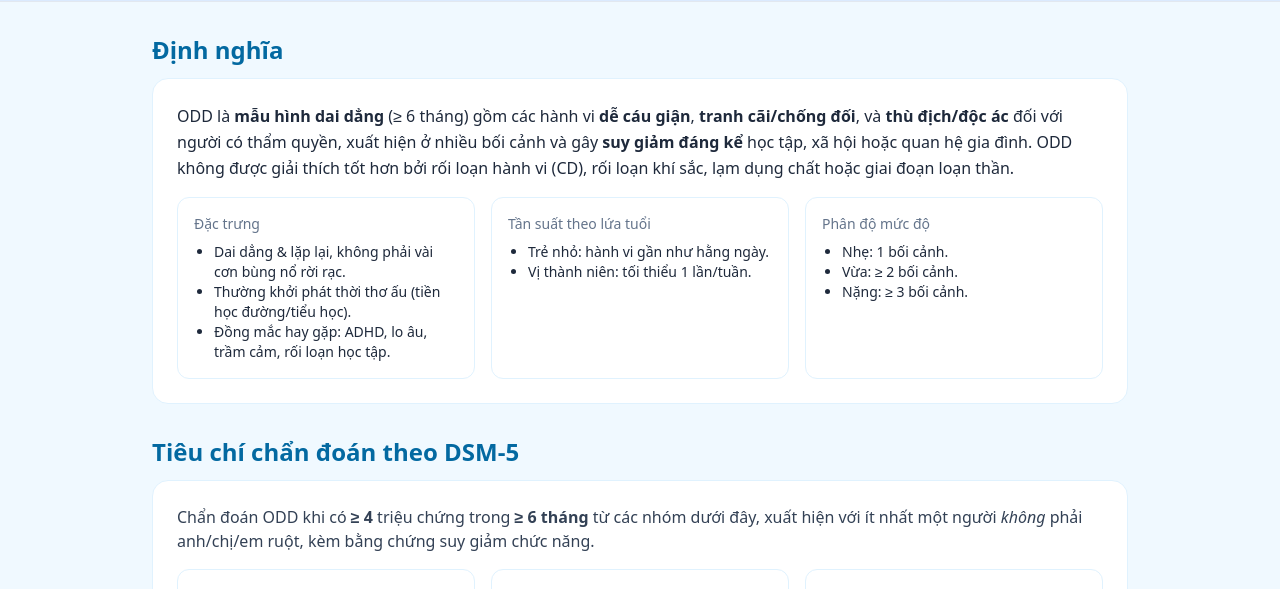
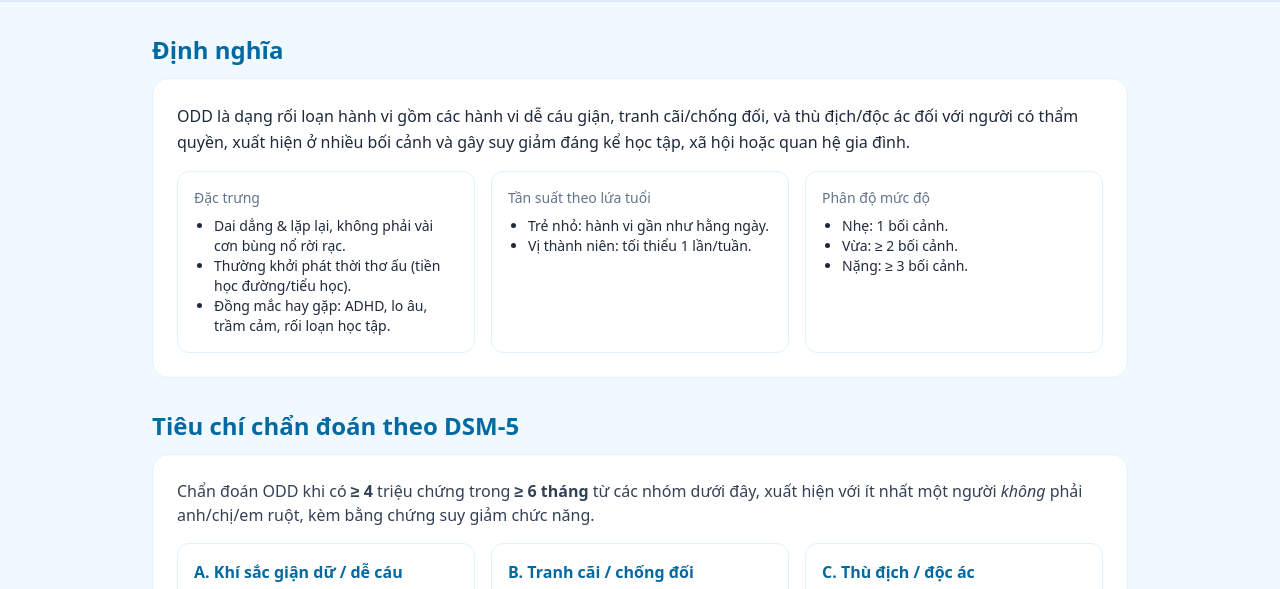
Before and after one commit to zoom2408/TBH_Phat_trien, a website: page 07_ODD.html in a window 1280 px wide. Shown: the part 137-726 px from the top of the page. Drawn offline with nearby package versions, Linux system fonts and the light colour scheme.

Commit message:
Update 07_ODD.html

```diff
--- a/07_ODD.html
+++ b/07_ODD.html
@@ -42,7 +42,7 @@
     <section id="dinhnghia" class="scroll-mt-28">
       <h2 class="text-xl md:text-2xl font-bold text-sky-700">Định nghĩa</h2>
       <div class="mt-3 bg-white rounded-2xl p-5 md:p-6 border border-sky-100">
-        <p class="leading-relaxed">ODD là <b>mẫu hình dai dẳng</b> (≥ 6 tháng) gồm các hành vi <b>dễ cáu giận</b>, <b>tranh cãi/chống đối</b>, và <b>thù địch/độc ác</b> đối với người có thẩm quyền, xuất hiện ở nhiều bối cảnh và gây <b>suy giảm đáng kể</b> học tập, xã hội hoặc quan hệ gia đình. ODD không được giải thích tốt hơn bởi rối loạn hành vi (CD), rối loạn khí sắc, lạm dụng chất hoặc giai đoạn loạn thần.</p>
+        <p class="leading-relaxed">ODD là dạng rối loạn hành vi gồm các hành vi dễ cáu giận, tranh cãi/chống đối, và thù địch/độc ác đối với người có thẩm quyền, xuất hiện ở nhiều bối cảnh và gây suy giảm đáng kể học tập, xã hội hoặc quan hệ gia đình.</p>
         <div class="mt-4 grid md:grid-cols-3 gap-4">
           <div class="rounded-xl border border-sky-100 p-4">
             <p class="text-sm text-slate-500">Đặc trưng</p>
```
